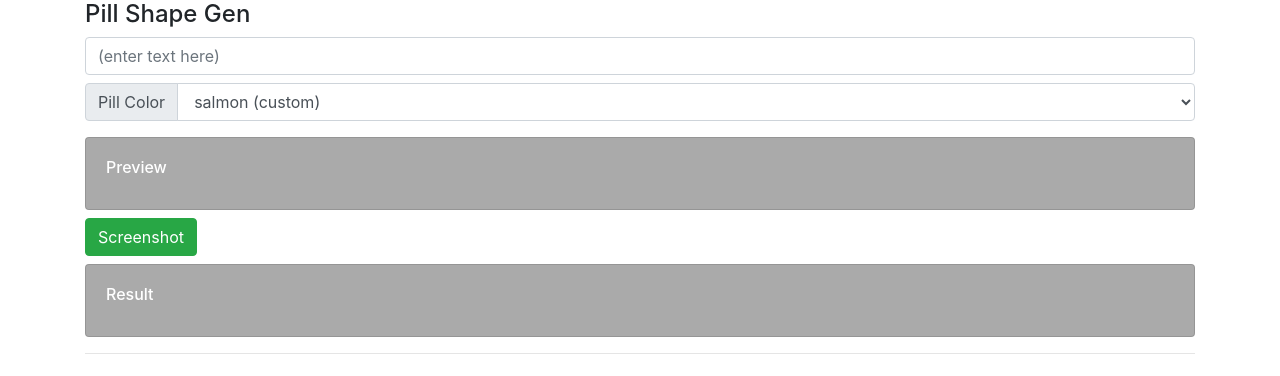
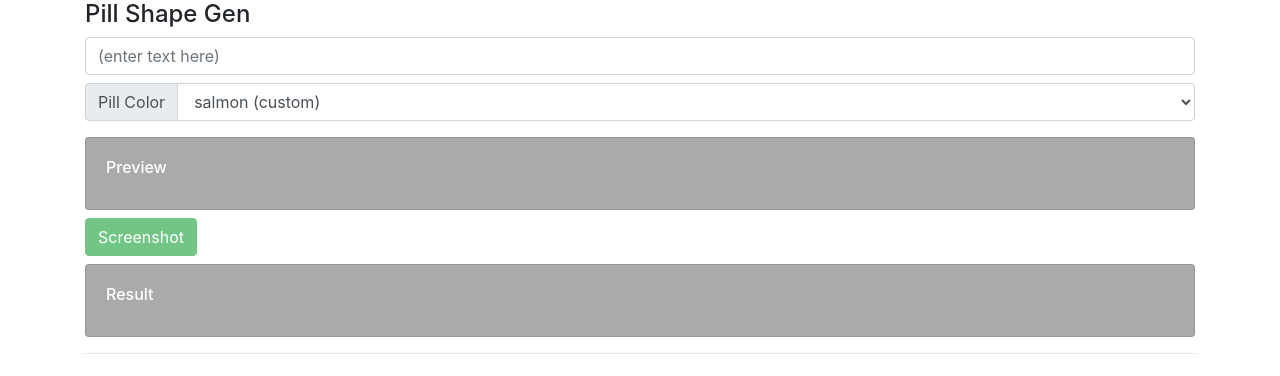
Before and after one commit to Drageaux/design-assets-gen, an Angular app: page / in a window 1280 px wide. Shown: the top 376 px of the page. Built offline with nearby package versions, Linux system fonts and the light colour scheme.

Commit message:
Validation

```diff
--- a/src/app/app.component.html
+++ b/src/app/app.component.html
@@ -5,7 +5,8 @@
     <input type="text" class="form-control"
            placeholder="(enter text here)"
            [(ngModel)]="pillShapeText"
-           (keyup)="parsePillInput()">
+           (keyup)="parsePillInput()"
+           #pillShapeInput>
     <div class="input-group mt-2">
       <div class="input-group-prepend">
         <label class="input-group-text" for="pill-shape-color-select">Pill Color</label>
@@ -36,7 +37,8 @@
   </div>
 
   <button type="button" class="btn btn-success mb-2"
-          (click)="screenshot('pill-shape-gen')">
+          [disabled]="pillShapeInput.value === ''"
+          (click)="pillShapeInput.value !== '' ? screenshot('pill-shape-gen'): false">
     Screenshot
   </button>
 
```
